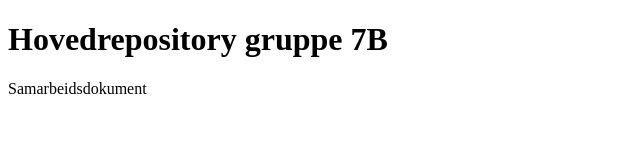
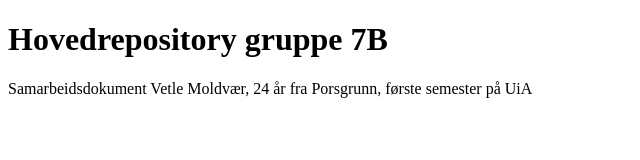
Before and after one commit to vetlemol/Gruppe-7B, a plain HTML site: page docs/index.html in a window 1280 px wide. Shown: the whole page, without its empty margins (0-640 px from the left). Drawn offline with Linux system fonts and the light colour scheme.

Commit message:
Update index.html

```diff
--- a/docs/index.html
+++ b/docs/index.html
@@ -8,5 +8,6 @@
 <body>
 <h1>Hovedrepository gruppe 7B</h1>
 <p1>Samarbeidsdokument</p1>
+<p1>Vetle Moldvær, 24 år fra Porsgrunn, første semester på UiA</p1>
 </body>
 </html>
```
